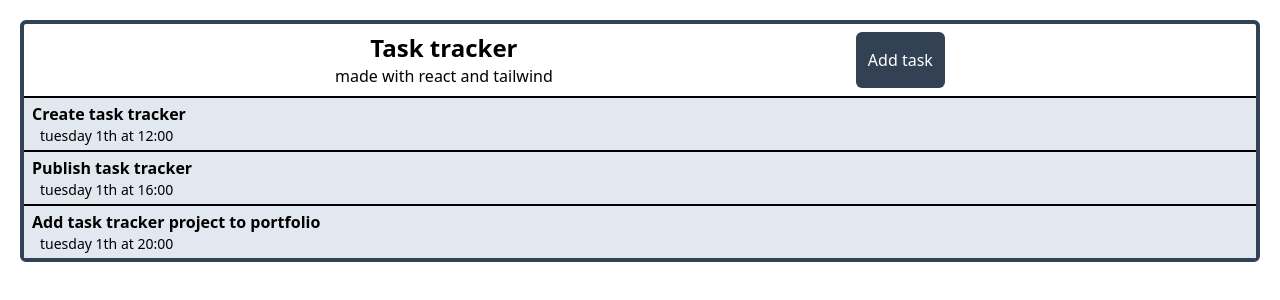
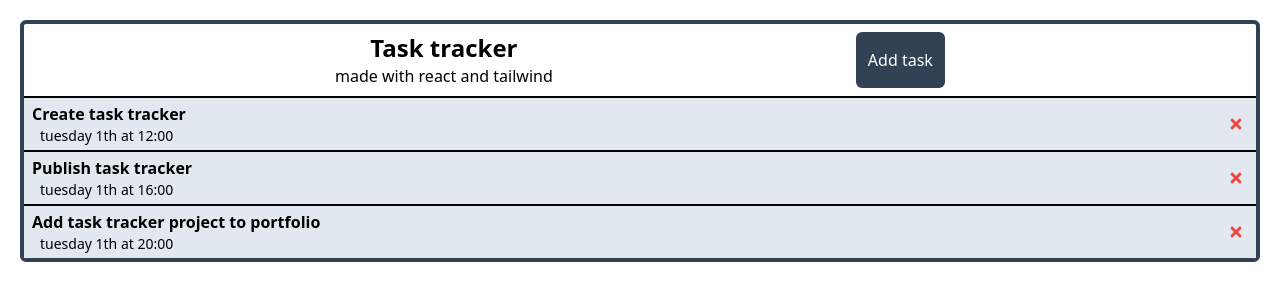
Before and after one commit to AtlasMountains/task-tracker, a React (Create React App) app: page / in a window 1280 px wide. Shown: the top 300 px of the page. Built offline with nearby package versions, Linux system fonts and the light colour scheme.

Commit message:
extracting task into seperate component

```diff
--- /dev/null
+++ b/src/components/Task.js
@@ -0,0 +1,17 @@
+import { FaTimes } from "react-icons/fa";
+
+const Task = ({ task }) => {
+  return (
+    <li className="flex justify-between content-center pl-2 px-3 py-1 bg-slate-200 border-t-2 border-black">
+      <div>
+        <h3 className="font-semibold">{task.text}</h3>
+        <h4 className="pl-2 text-sm">{task.day}</h4>
+      </div>
+      <div className="text-red-500 my-auto">
+        <FaTimes />
+      </div>
+    </li>
+  );
+};
+
+export default Task;
--- a/src/components/Tasks.js
+++ b/src/components/Tasks.js
@@ -1,14 +1,10 @@
+import Task from "./Task";
+
 const Tasks = ({ Tasks }) => {
   return (
     <ul className="">
       {Tasks.map((task) => (
-        <li
-          className="pl-2 py-1 bg-slate-200 border-t-2 border-black"
-          key={task.id}
-        >
-          <h3 className="font-semibold">{task.text}</h3>
-          <h4 className="pl-2 text-sm">{task.day}</h4>
-        </li>
+        <Task task={task} key={task.id} />
       ))}
     </ul>
   );
```
